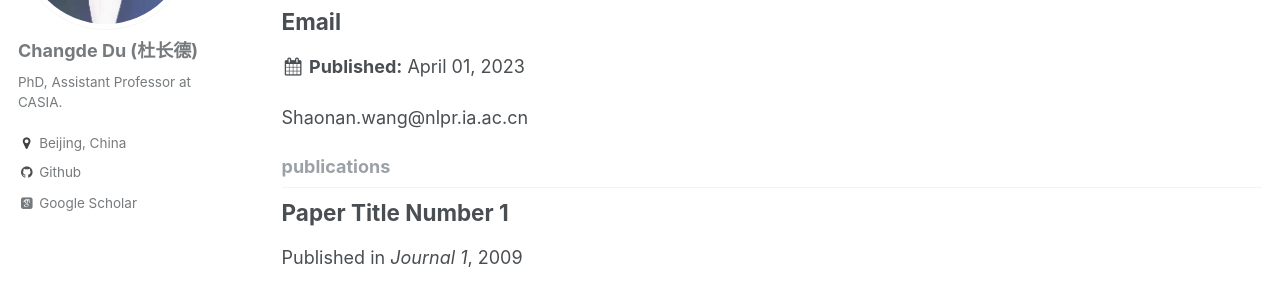
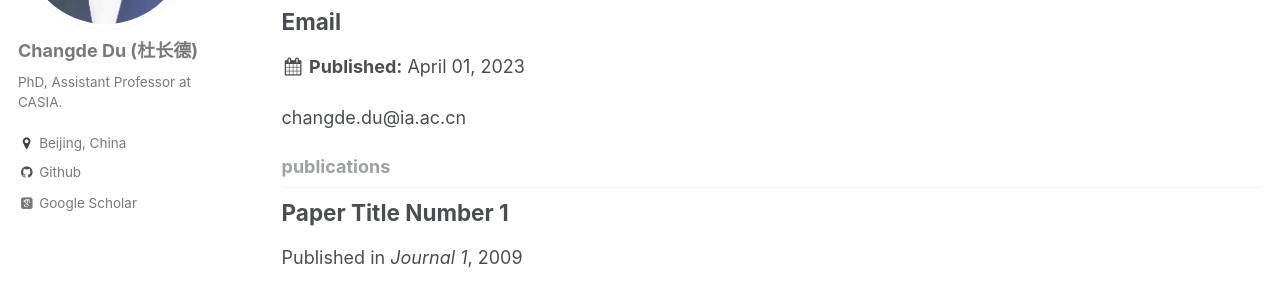
Before and after one commit to ChangdeDu/changdedu.github.io, a Jekyll site: the page built from _pages/collection-archive.html, in a window 1280 px wide and 900 px high. Shown: the part 263-562 px from the top of the window. Built offline with Jekyll 4.4.1, drawn with Linux system fonts in a browser that asks for light colours; some web fonts are replaced.

Commit message:
Update portfolio-1.md

```diff
--- a/_portfolio/portfolio-1.md
+++ b/_portfolio/portfolio-1.md
@@ -1,4 +1,4 @@
 ---
 title: "Email"
-excerpt: "Shaonan.wang@nlpr.ia.ac.cn"
+excerpt: "changde.du@ia.ac.cn"
 ---
```
